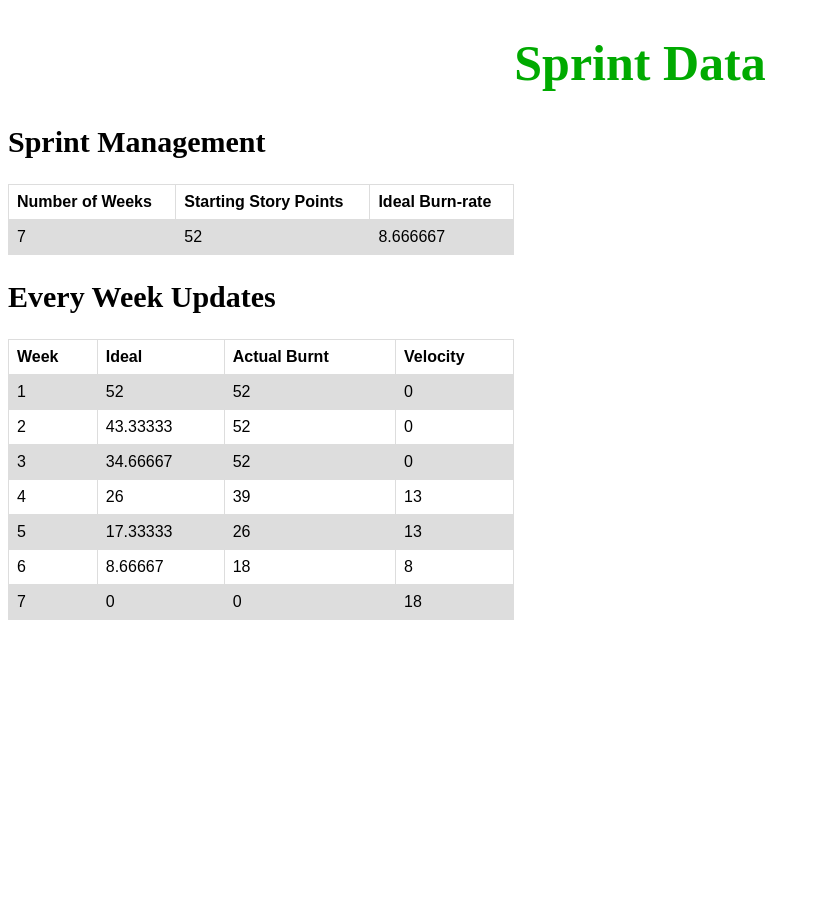
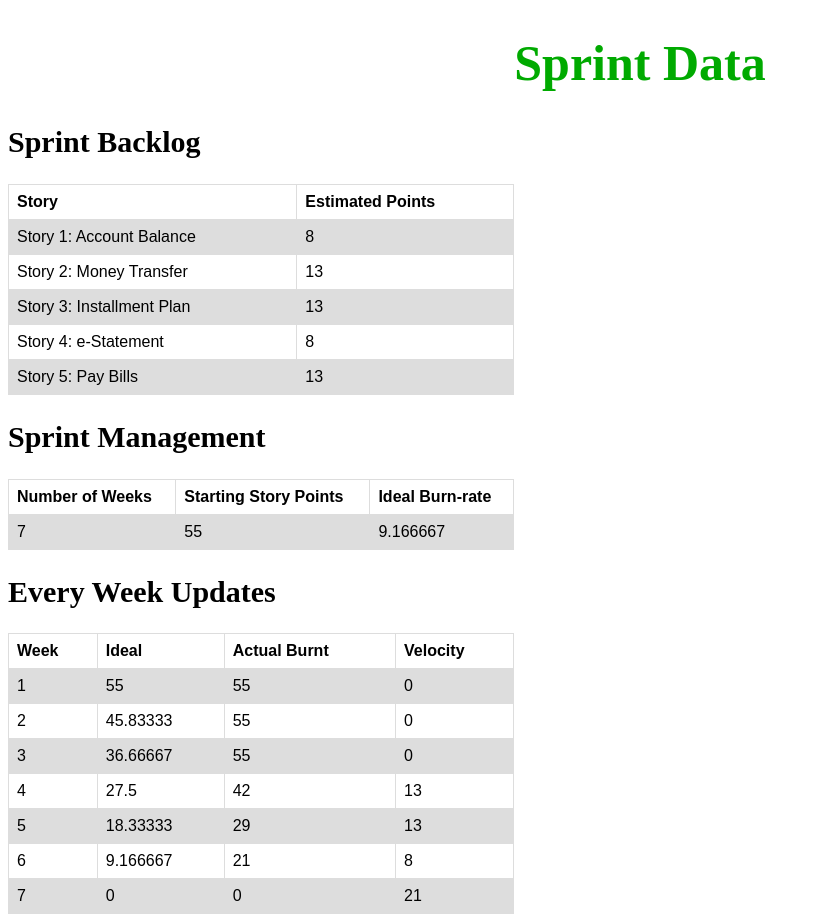
Before and after one commit to yodiyordan/CP3405_Web_App, a Flask app: page /webapp in a window 1280 px wide. Shown: the whole page, without its empty margins (0-820 px from the left). Before the commit the page ends 620 px from the top, so only its background shows below. Run offline with Flask 2, Linux system fonts and the light colour scheme.

Commit message:
A new table added and revised table contents.

```diff
--- a/templates/webapp.html
+++ b/templates/webapp.html
@@ -7,6 +7,35 @@
 <body>
 
 <h1>Sprint Data</h1>
+
+<h2>Sprint Backlog</h2>
+
+<table>
+  <tr>
+    <th>Story</th>
+    <th>Estimated Points</th>
+  </tr>
+  <tr>
+    <td>Story 1: Account Balance</td>
+    <td>8</td>
+  </tr>
+  <tr>
+    <td>Story 2: Money Transfer</td>
+    <td>13</td>
+  </tr>
+  <tr>
+    <td>Story 3: Installment Plan</td>
+    <td>13</td>
+  </tr>
+  <tr>
+    <td>Story 4: e-Statement</td>
+    <td>8</td>
+  </tr>
+  <tr>
+    <td>Story 5: Pay Bills</td>
+    <td>13</td>
+  </tr>
+</table>
 
 <h2>Sprint Management</h2>
 
@@ -18,8 +47,8 @@
   </tr>
   <tr>
     <td>7</td>
-    <td>52</td>
-    <td>8.666667</td>
+    <td>55</td>
+    <td>9.166667</td>
   </tr>
 </table>
 
@@ -34,45 +63,45 @@
   </tr>
   <tr>
     <td>1</td>
-    <td>52</td>
-    <td>52</td>
+    <td>55</td>
+    <td>55</td>
     <td>0</td>
   </tr>
   <tr>
     <td>2</td>
-    <td>43.33333</td>
-    <td>52</td>
+    <td>45.83333</td>
+    <td>55</td>
     <td>0</td>
   </tr>
   <tr>
     <td>3</td>
-    <td>34.66667</td>
-    <td>52</td>
+    <td>36.66667</td>
+    <td>55</td>
     <td>0</td>
   </tr>
   <tr>
     <td>4</td>
-    <td>26</td>
-    <td>39</td>
+    <td>27.5</td>
+    <td>42</td>
     <td>13</td>
   </tr>
   <tr>
     <td>5</td>
-    <td>17.33333</td>
-    <td>26</td>
+    <td>18.33333</td>
+    <td>29</td>
     <td>13</td>
   </tr>
   <tr>
     <td>6</td>
-    <td>8.66667</td>
-    <td>18</td>
+    <td>9.166667</td>
+    <td>21</td>
     <td>8</td>
   </tr>
   <tr>
     <td>7</td>
     <td>0</td>
     <td>0</td>
-    <td>18</td>
+    <td>21</td>
   </tr>
 </table>
 
```
